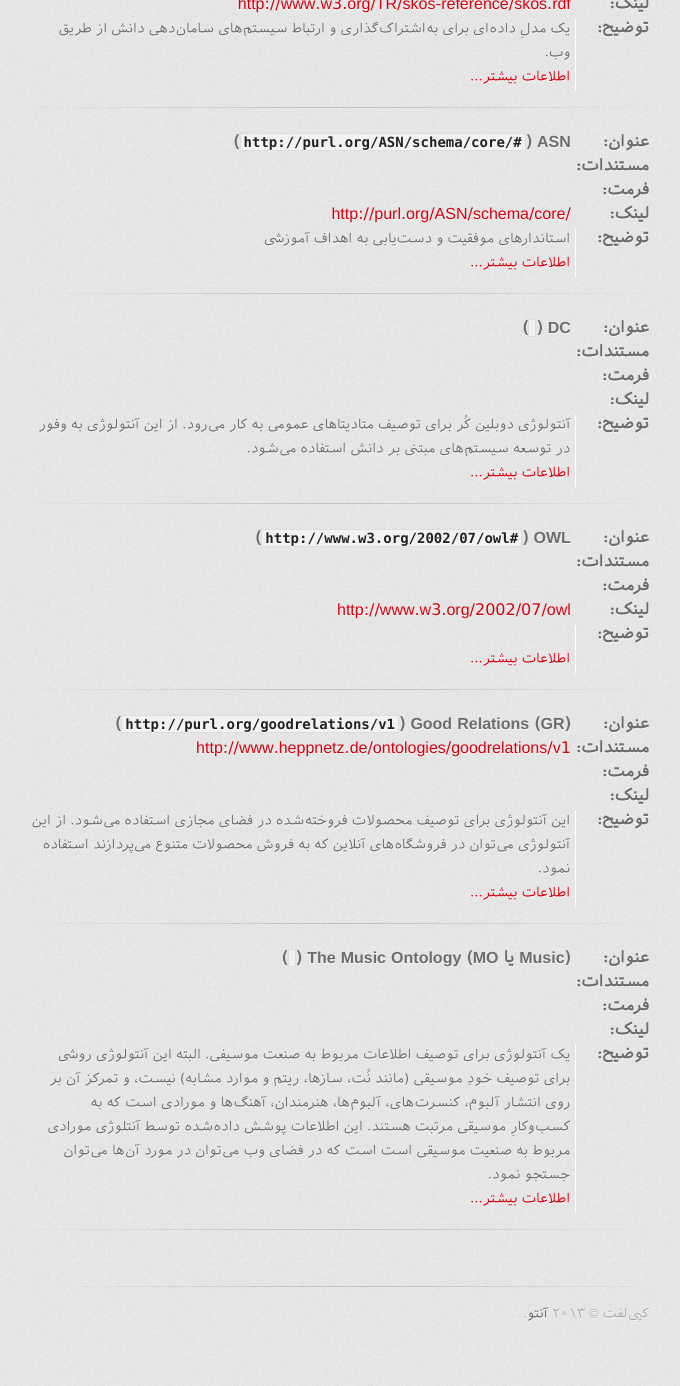
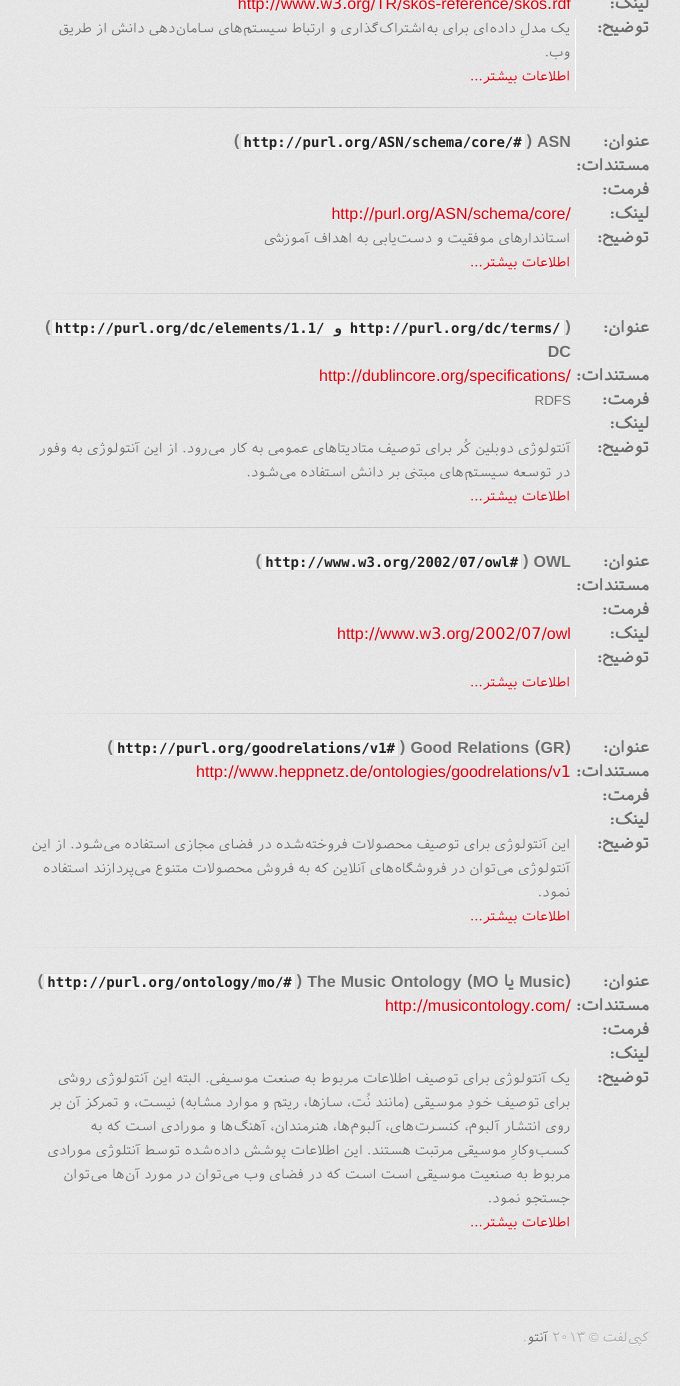
Before and after one commit to morteza/onto, a Jekyll site: the page built from ontologies.html, in a window 1280 px wide and 1400 px high, scrolled down 824 px. Shown: the top 1386 px of the window, without its empty margins (301-981 px from the left). Built offline with Jekyll 4.4.1, drawn with Linux system fonts in a browser that asks for light colours.

Commit message:
Add content to empty fields of DC, MUSIC, and GR ontologies.

```diff
--- a/_data/ontologies.yml
+++ b/_data/ontologies.yml
@@ -29,20 +29,24 @@
   excerpt: "استاندارهای موفقیت و دست‌یابی به اهداف آموزشی"
 
 - name: DC
+  spec: http://dublincore.org/specifications/
+  homepage: http://dublincore.org/
+  uri: http://purl.org/dc/elements/1.1/ و http://purl.org/dc/terms/
   excerpt: "آنتولوژی دوبلین کُر برای توصیف متادیتاهای عمومی به کار می‌رود. از این آنتولوژی به وفور در توسعه سیستم‌های مبتنی بر دانش استفاده می‌شود."
+  format: "RDFS"
 
 - name: OWL
   uri: http://www.w3.org/2002/07/owl#
   file: http://www.w3.org/2002/07/owl
 
 - name: Good Relations (GR)
-  uri: http://purl.org/goodrelations/v1
+  uri: http://purl.org/goodrelations/v1#
   homepage: http://purl.org/goodrelations/
   spec: http://www.heppnetz.de/ontologies/goodrelations/v1
   excerpt: "این آنتولوژی برای توصیف محصولات فروخته‌شده در فضای مجازی استفاده می‌شود. از این آنتولوژی می‌توان در فروشگاه‌های آنلاین که به فروش محصولات متنوع می‌پردازند استفاده نمود."
 
 - name: The Music Ontology (MO یا Music)
-  uri:
-  homepage:
-  spec:
+  uri: http://purl.org/ontology/mo/#
+  homepage: http://musicontology.com/
+  spec: http://musicontology.com/
   excerpt: "یک آنتولوژی برای توصیف اطلاعات مربوط به صنعت موسیفی. البته این آنتولوژی روشی برای توصیف خودِ موسیقی (مانند نُت، سازها، ریتم و موارد مشابه) نیست، و تمرکز آن بر روی انتشار آلبوم، کنسرت‌های، آلبوم‌ها، هنرمندان، آهنگ‌ها و مورادی است که به کسب‌وکارِ موسیقی مرتبت هستند. این اطلاعات پوشش داده‌شده توسط آنتلوژی مورادی مربوط به صنعیت موسیقی است است که در فضای وب می‌توان در مورد آن‌ها می‌توان جستجو نمود."
```
